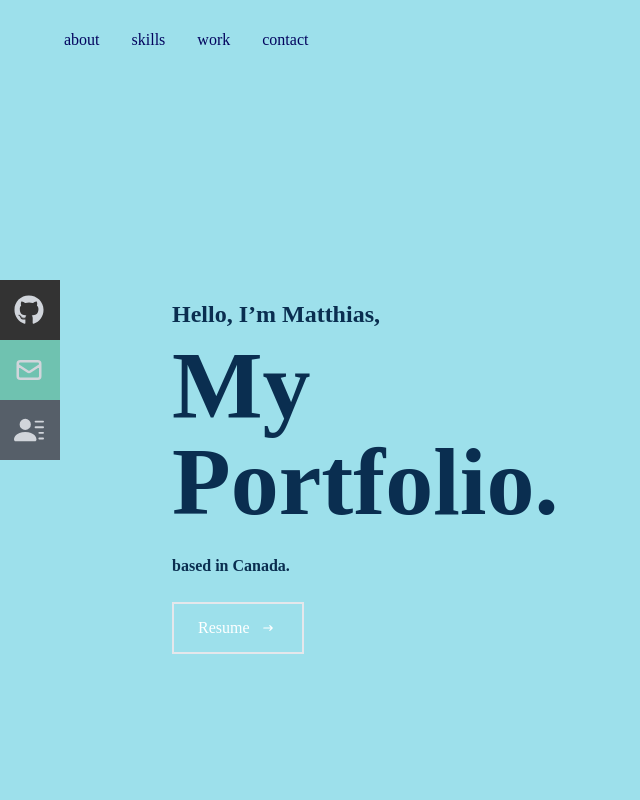
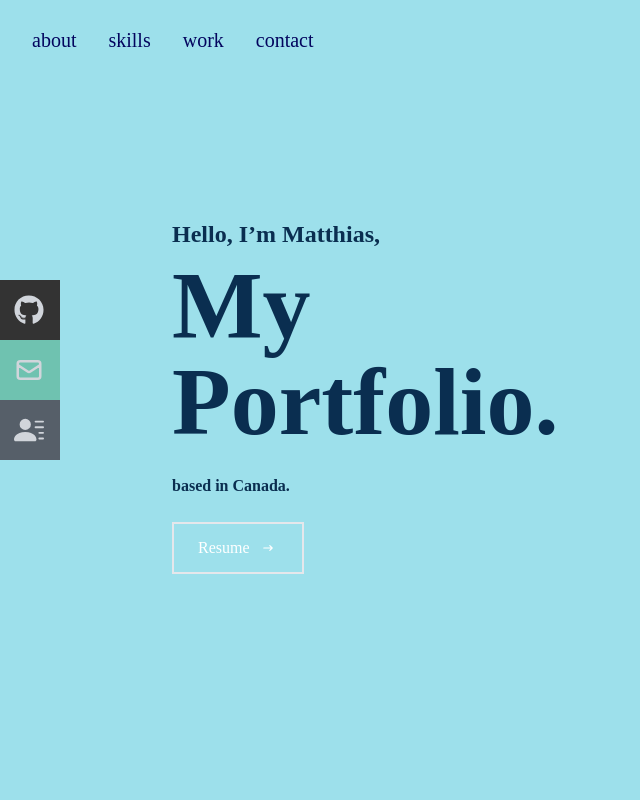
Before and after one commit to imReset/my-portfolio, a React (Create React App) app: page / in a window 1280 px wide. Shown: the top 800 px of the page, without its empty margins (0-640 px from the left). Built offline with nearby package versions, Linux system fonts and the light colour scheme.

Commit message:
make navbar sticky

```diff
--- a/src/components/Navbar.jsx
+++ b/src/components/Navbar.jsx
@@ -9,10 +9,9 @@ const Navbar = () => {
   const handleClick = () => setNav(!nav);
 
   return (
-    <div className=" w-full h-[80px] flex justify-between items-center px-4 bg-[#9de0eb] text-[#03045E]">
+    <div className="fixed w-full h-[80px] flex justify-between items-center px-4 bg-[#9de0eb] text-[#03045E]">
       {/* menu */}
-      <ul className="hidden md:flex">
-        <li></li>
+      <ul className="md:flex text-xl color-green text-center">
         <li>
           <Link to="about" smooth={true} duration={500}>
             about
@@ -48,14 +47,9 @@ const Navbar = () => {
         className={
           !nav
             ? "hidden"
-            : "absolute top-0 left-0 w-full h-screen bg-[#9de0eb] flex flex-col justify-center items-center"
+            : "transition-all absolute top-0 left-0 w-full h-screen bg-[#9de0eb] flex flex-col justify-center items-center"
         }
       >
-        <li className="py-6 text-4xl">
-          <Link onClick={handleClick} to="home" smooth={true} duration={500}>
-            home
-          </Link>
-        </li>
         <li className="py-6 text-4xl">
           {" "}
           <Link onClick={handleClick} to="about" smooth={true} duration={500}>
@@ -71,7 +65,7 @@ const Navbar = () => {
         <li className="py-6 text-4xl">
           {" "}
           <Link onClick={handleClick} to="work" smooth={true} duration={500}>
-            work
+            projects
           </Link>
         </li>
         <li className="py-6 text-4xl">
```
